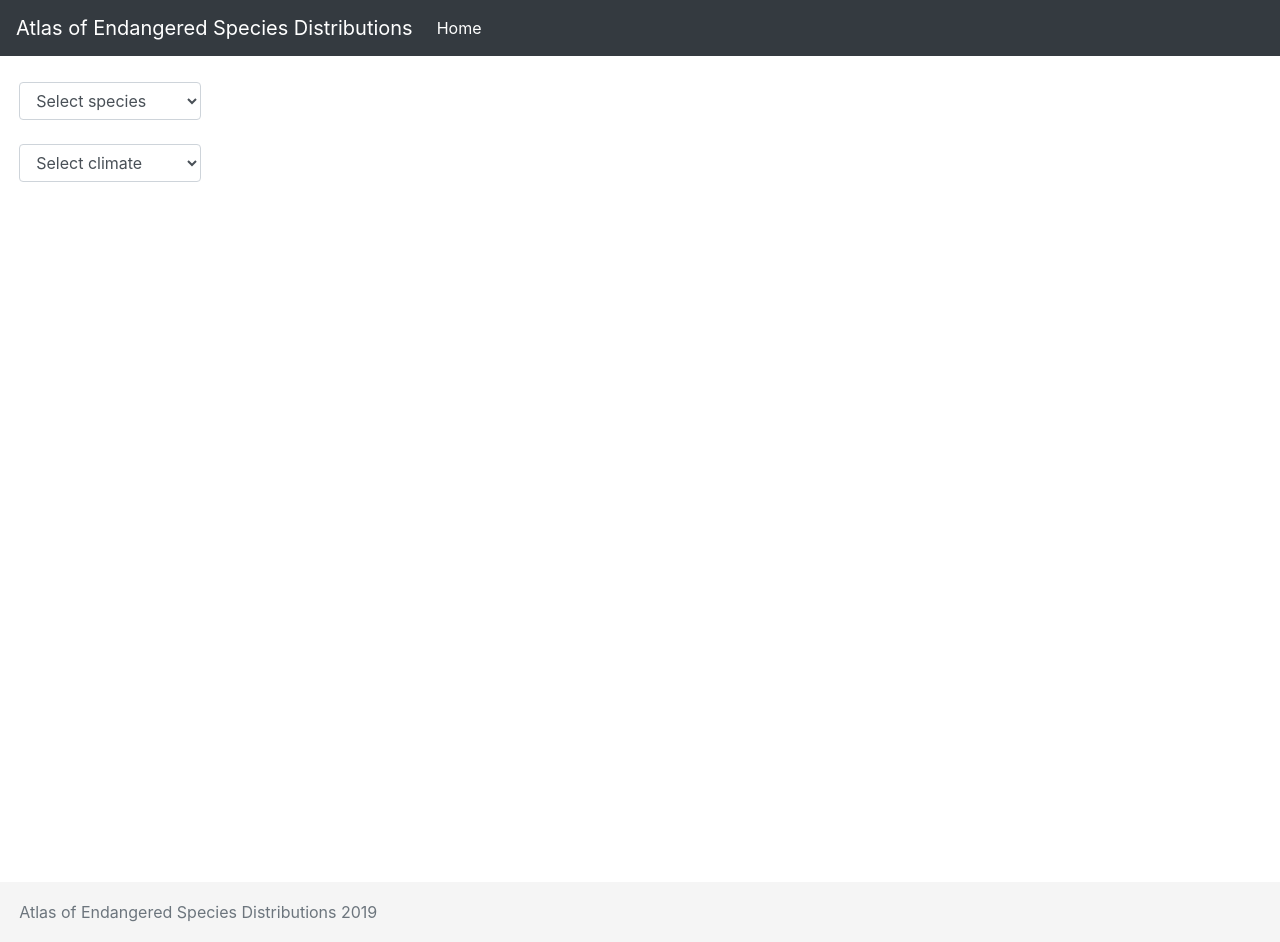
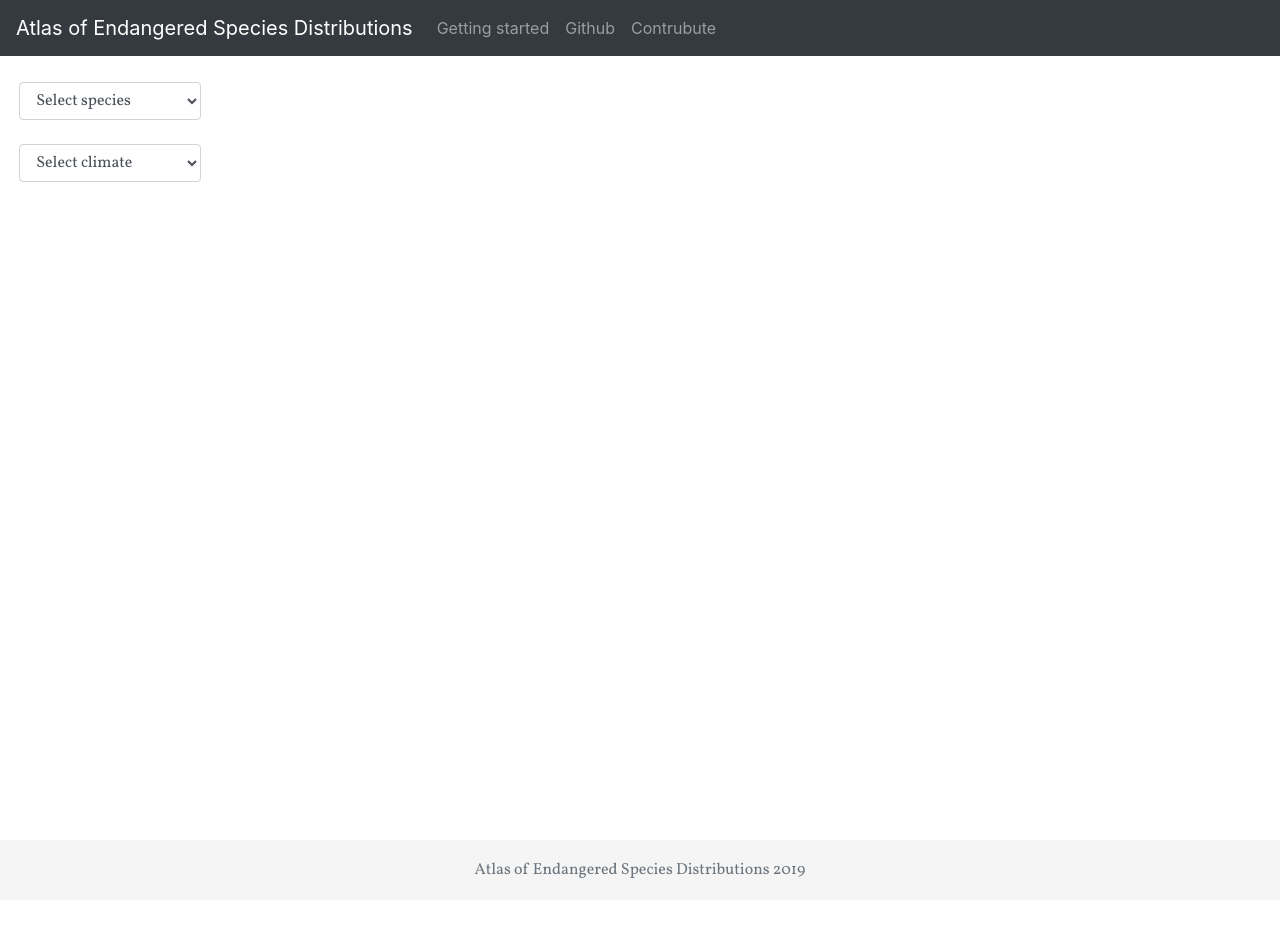
Before and after one commit to atlas-of-endangered-species/atlas-of-endangered-species.github.io, a Jekyll site: the page built from index.html, in a window 1280 px wide. Built offline with Jekyll 4.4.1, drawn with Linux system fonts in a browser that asks for light colours; nearby versions of some CDN libraries; after the commit the page ends 900 px from its top, so only the background shows below that.

Commit message:
Style changes

```diff
--- a/_includes/head.html
+++ b/_includes/head.html
@@ -23,3 +23,4 @@
   <!-- Custom styles for this template -->
 
   <link rel="stylesheet" href="/assets/css/styles.css">
+  <link href="https://fonts.googleapis.com/css?family=Vollkorn" rel="stylesheet">
--- a/_includes/navbar.html
+++ b/_includes/navbar.html
@@ -5,11 +5,14 @@
   </button>
   <div class="collapse navbar-collapse" id="navbarNavDropdown">
     <ul class="navbar-nav">
-      <li class="nav-item active">
-        <a class="nav-link" href="#">Home <span class="sr-only">(current)</span></a>
+      <li class="nav-item">
+        <a class="nav-link" href="#">Getting started</a>
       </li>
       <li class="nav-item">
-        <!-- <a class="nav-link" href="#">About</a> -->
+        <a class="nav-link" href="https://github.com/atlas-of-endangered-species/atlas-of-endangered-species.github.io" target="_blank">Github</a>
+      </li>
+      <li class="nav-item">
+        <a class="nav-link" href="https://github.com/atlas-of-endangered-species/atlas-of-endangered-species.github.io/blob/master/CONTRIBUTING.md" target="_blank">Contrubute</a>
       </li>
     </ul>
   </div>
--- a/_includes/sidebar.html
+++ b/_includes/sidebar.html
@@ -67,8 +67,8 @@
   <!-- <div id="built_with">
     <hr>
     <br/ >
-    <img src="https://github.com/boyanangelov/sdmbench/raw/master/logo.png" height="100" width="100" alt="">
-    <p>Built with <a href="https://github.com/boyanangelov/sdmbench" target="_blank">sdmbench</a></p>
-    <img src="https://pt-zapovednik.org/wp-content/uploads/2018/05/GBIF-2015-full-stacked-display.png" class="center" style="width:65%;"></img>
-    <p>Data from <a href="https://www.gbif.org/" target="_blank">GBIF.org</a></p>
+    <img src="https://github.com/boyanangelov/sdmbench/raw/master/logo.png" class="center" href="https://github.com/boyanangelov/sdmbench" alt="">
+    <br />
+    <img src="https://pt-zapovednik.org/wp-content/uploads/2018/05/GBIF-2015-full-stacked-display.png" href="https://www.gbif.org" class="center" style="width:65%;"></img>
+    <br />
   </div> -->
--- a/_layouts/default.html
+++ b/_layouts/default.html
@@ -13,12 +13,14 @@
       </div>
       <div class="col-md-10">
         {{ content }}
+
+
       </div>
     </div>
 
 
   </div>
-  <footer class="footer">
+  <footer>
       <div class="container-full">
         <span class="text-muted">{% if page.title %}{{ page.title | escape }}{% else %}{{ site.title | escape }}{% endif %} 2019</span>
       </div>
--- a/_sass/main.scss
+++ b/_sass/main.scss
@@ -34,7 +34,6 @@
   display: block;
   margin-left: auto;
   margin-right: auto;
-  width: 100%;
 }
 
 .status_label {
@@ -55,6 +54,14 @@
     width: 100%;
     height: 100%;
     border: 0;
+    min-height: 800px;
+}
+
+#built_with {
+  text-align: center;
+  img {
+    width: 66%;
+  }
 }
 
 /* Sticky footer styles
@@ -63,11 +70,13 @@ html {
   position: relative;
   min-height: 100%;
 }
-body {
-  margin-bottom: 60px; /* Margin bottom by footer height */
+.container-full {
+  margin-bottom: 60px;
+  font-family: 'Vollkorn', serif;
 }
-.footer {
+footer {
   position: absolute;
+  text-align: center;
   bottom: 0;
   width: 100%;
   height: 60px; /* Set the fixed height of the footer here */
@@ -94,7 +103,3 @@ html {
   margin: 0 auto;
   width: 97%;
 }
-
-.row {
-  min-height: 800px;
-}
```
Also changed, not shown: other parts of _includes/sidebar.html (+2 -2 lines), 3 other files.
